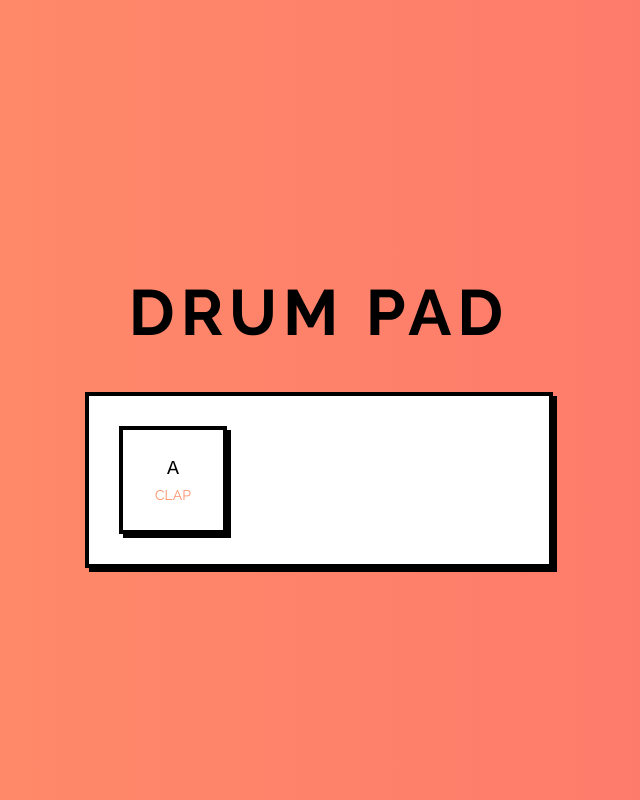
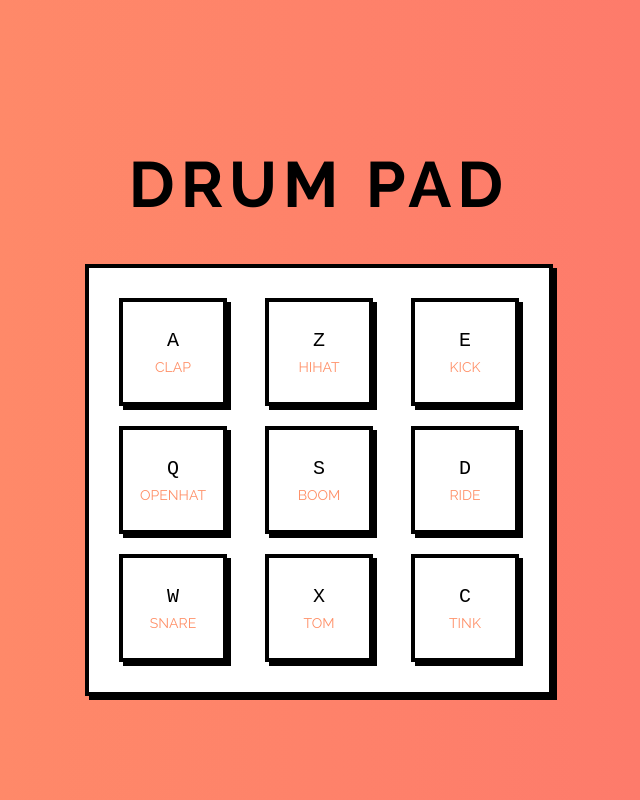
Before and after one commit to svadhis/tp-drumpad, a plain HTML site: page index.html in a window 1280 px wide. Shown: the whole page, without its empty margins (321-961 px from the left). Drawn offline with Linux system fonts and the light colour scheme.

Commit message:
play sound working

```diff
--- a/index.html
+++ b/index.html
@@ -9,11 +9,50 @@
 <body>
   <h1>DRUM PAD</h1>
   <div class="pad">
-    <div data-key="65" class="key">
+    <div data-key="65" class="key" id="1">
       <kbd>A</kbd>
-      <span class="sound">clap</span>
+      <span class="sound">CLAP</span>
     </div>
-    <!-- Générer les 8 boxes restantes correspondant aux fichiers audio à jouer -->
+
+    <div data-key="90" class="key" id="2">
+      <kbd>Z</kbd>
+      <span class="sound">HIHAT</span>
+    </div>
+
+    <div data-key="69" class="key" id="3">
+      <kbd>E</kbd>
+      <span class="sound">KICK</span>
+    </div>
+
+    <div data-key="81" class="key" id="4">
+      <kbd>Q</kbd>
+      <span class="sound">OPENHAT</span>
+    </div>
+
+    <div data-key="83" class="key" id="5">
+      <kbd>S</kbd>
+      <span class="sound">BOOM</span>
+    </div>
+
+    <div data-key="68" class="key" id="6">
+      <kbd>D</kbd>
+      <span class="sound">RIDE</span>
+    </div>
+
+    <div data-key="87" class="key" id="7">
+      <kbd>W</kbd>
+      <span class="sound">SNARE</span>
+    </div>
+
+    <div data-key="88" class="key" id="8">
+  <kbd>X</kbd>
+      <span class="sound">tom</span>
+    </div>
+
+    <div data-key="67" class="key" id="9">
+      <kbd>C</kbd>
+      <span class="sound">tink</span>
+    </div>
   </div>
   <!-- Audio source -->
   <audio data-key="65" src="https://s3-us-west-2.amazonaws.com/s.cdpn.io/1159990/clap.wav"></audio>
--- a/script.js
+++ b/script.js
@@ -0,0 +1,24 @@
+// Faire une fonction playSound
+function playSound(event) {
+  // Sélectionner la balise audio correspondant
+  // à la touche pressée
+  const keyCode = event.keyCode;
+  let audio = document.querySelector(`audio[data-key="${keyCode}"]`)
+
+  // Sélectionner le pad correspondant
+  // à la touche pressée
+
+
+  // Jouer le son de la balise sélectionnée
+  audio.play();
+
+  // jouer l'animation CSS de pression
+  // sur le pad correspondant
+}
+
+// Ajouter un écouteur d'évenement sur la
+// pression d'une touche du clavier
+window.addEventListener('keydown', (event) => {
+  // Lancer la fonction playSound quand il y a un évenement
+  playSound(event);
+})
```
